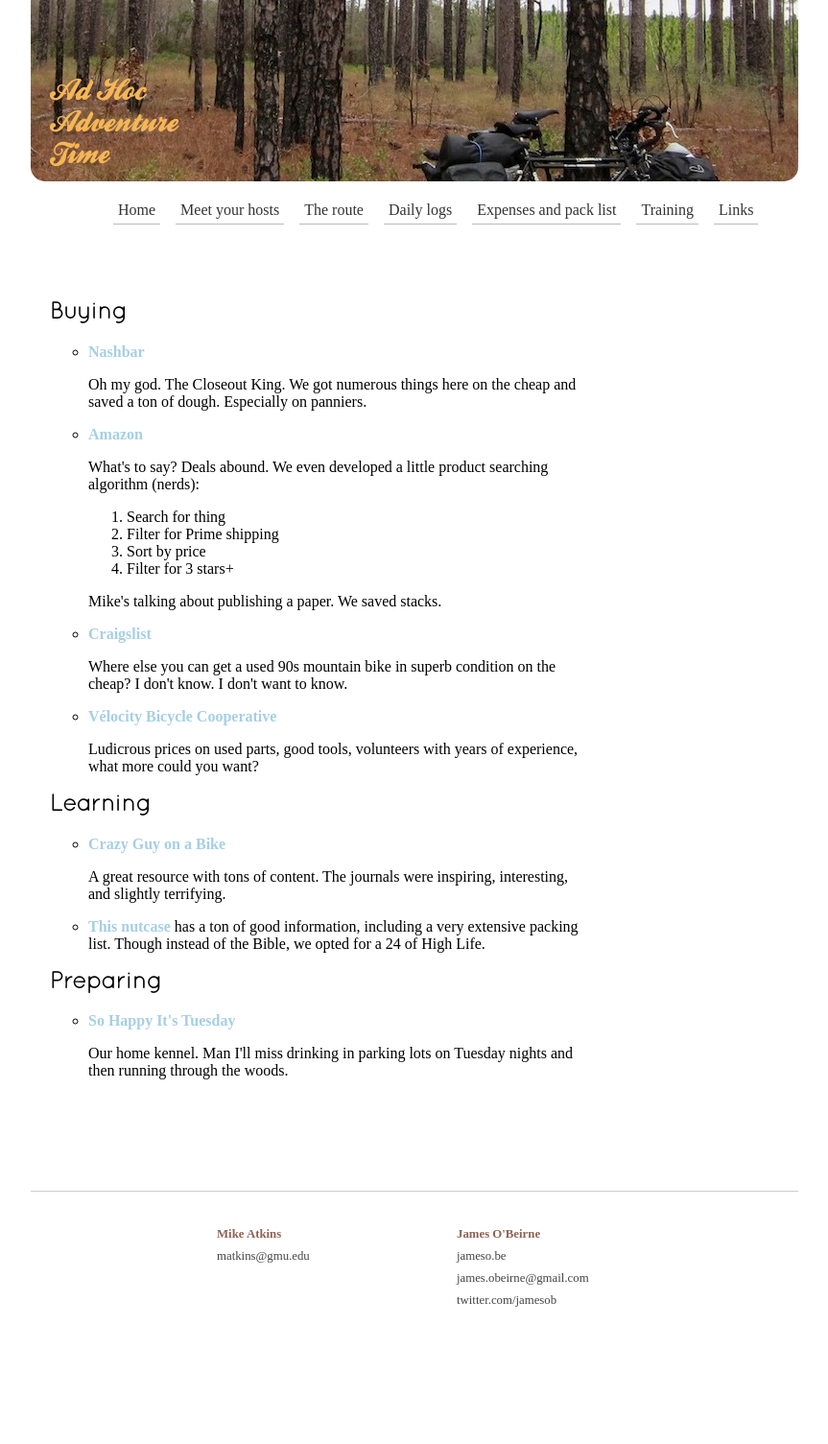
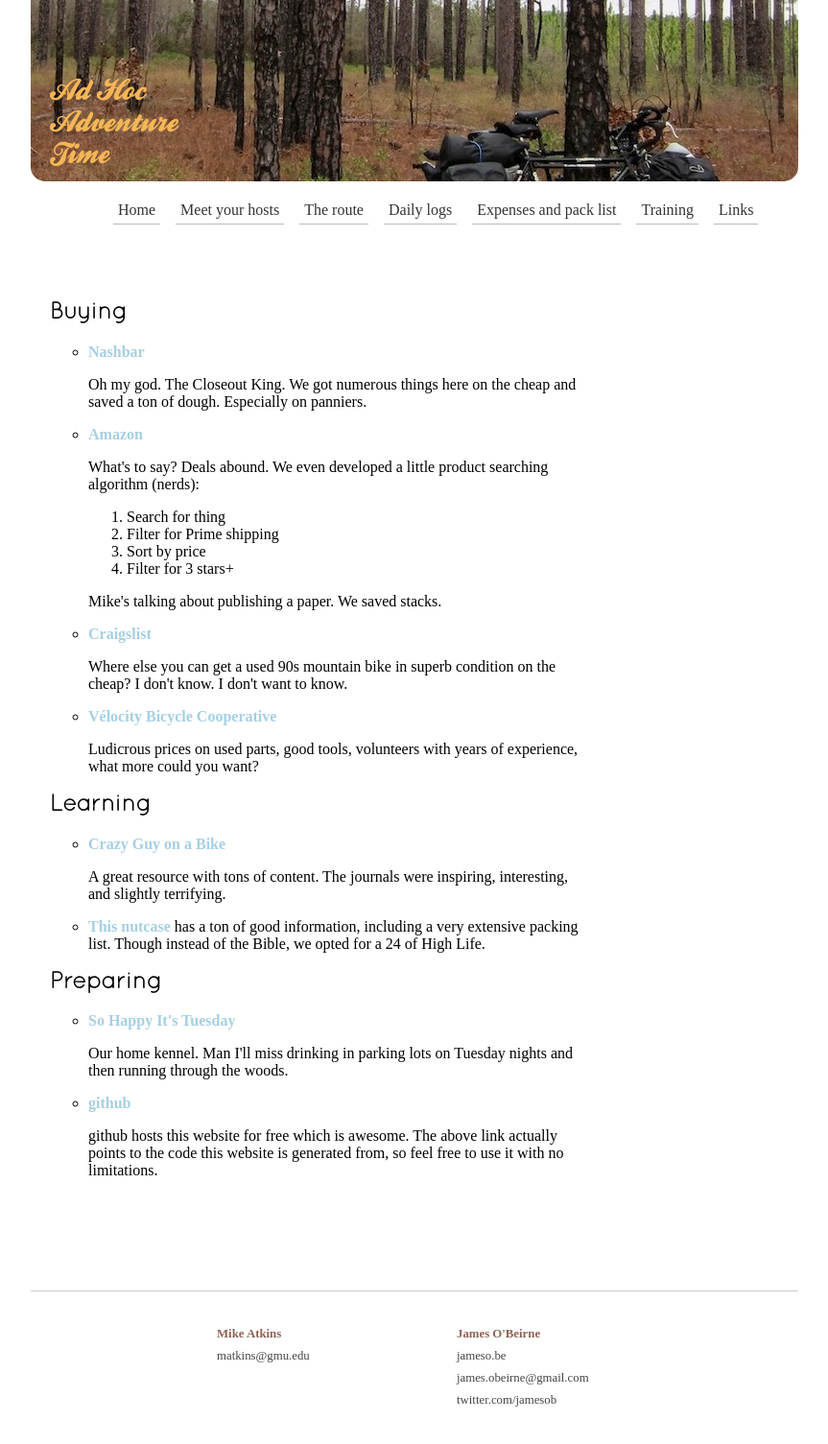
Before and after one commit to jamesob/biketrip, a Jekyll site: the page built from links.html, in a window 1280 px wide. Shown: the whole page at 96% size, without its empty margins (208-1071 px from the left). Built offline with Jekyll 4.4.1, drawn with Linux system fonts in a browser that asks for light colours; before the commit the page ends 1401 px from its top, so only the background shows below that.

Commit message:
Added github source to links as well as license
In the description of the link, I essentially BSD everything we have on the
site. Change the description if you have an issue.

```diff
--- a/links.html
+++ b/links.html
@@ -52,4 +52,9 @@ title: Hot links!
     <p>Our home kennel. Man I'll miss drinking in parking lots on Tuesday nights
     and then running through the woods.
   </li>
+  <li><a href="https://github.com/jamesob/biketrip">github</a>
+    <p> github hosts this website for free which is awesome. The above link
+    actually points to the code this website is generated from, so feel free to
+    use it with no limitations.
+  </li>
 </ul>
```
